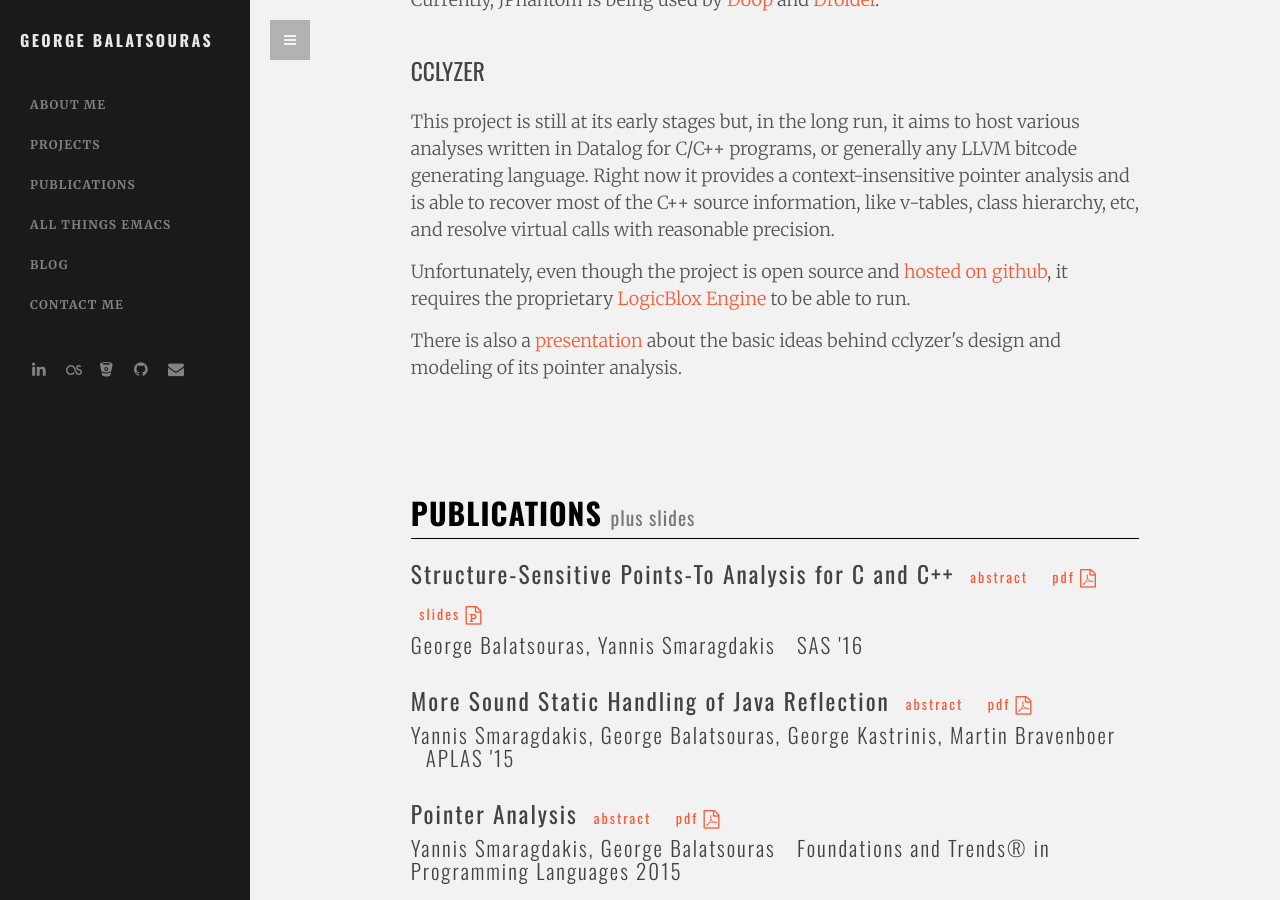
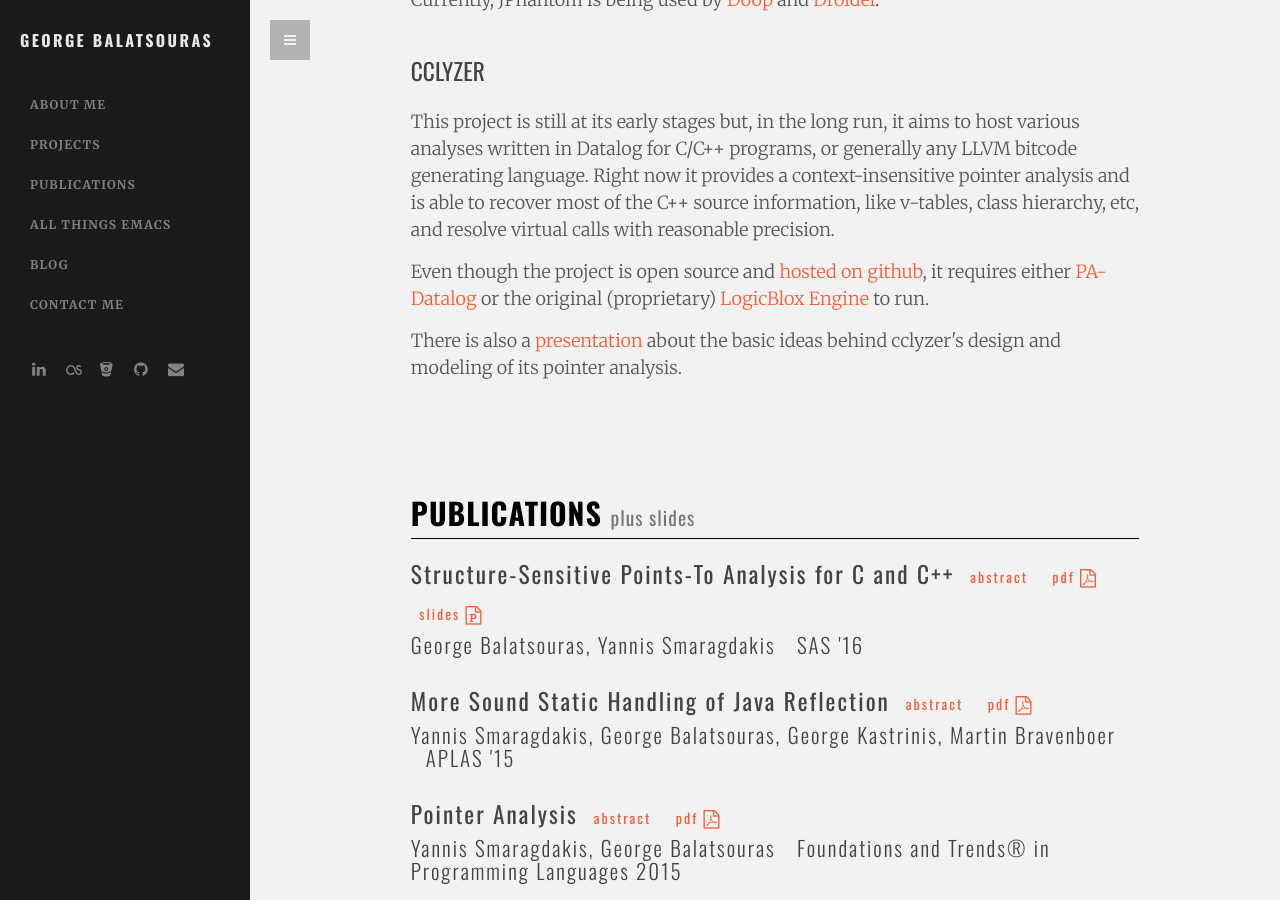
Before and after one commit to gbalats/gbalats.github.io, a Jekyll site: the page built from index.html, in a window 1280 px wide and 900 px high, scrolled down 840 px. Built offline with Jekyll 4.4.1, drawn with Linux system fonts in a browser that asks for light colours.

Commit message:
Mention PA-Datalog for cclyzer

```diff
--- a/index.html
+++ b/index.html
@@ -113,11 +113,13 @@ cclyzer:
         virtual calls with reasonable precision.
       </p>
 
-      <p>Unfortunately, even though the project is open source
-        and <a href="https://github.com/plast-lab/cclyzer">hosted
-        on github</a>, it requires the
-        proprietary <a href="http://www.logicblox.com/">LogicBlox
-        Engine</a> to be able to run.
+      <p>Even though the project is open source
+        and <a href="https://github.com/plast-lab/cclyzer">hosted on
+        github</a>, it requires
+        either <a href="http://snf-705535.vm.okeanos.grnet.gr/agreement.html">PA-Datalog</a>
+        or the original
+        (proprietary) <a href="http://www.logicblox.com/">LogicBlox
+        Engine</a> to run.
       </p>
 
       <p>
```
